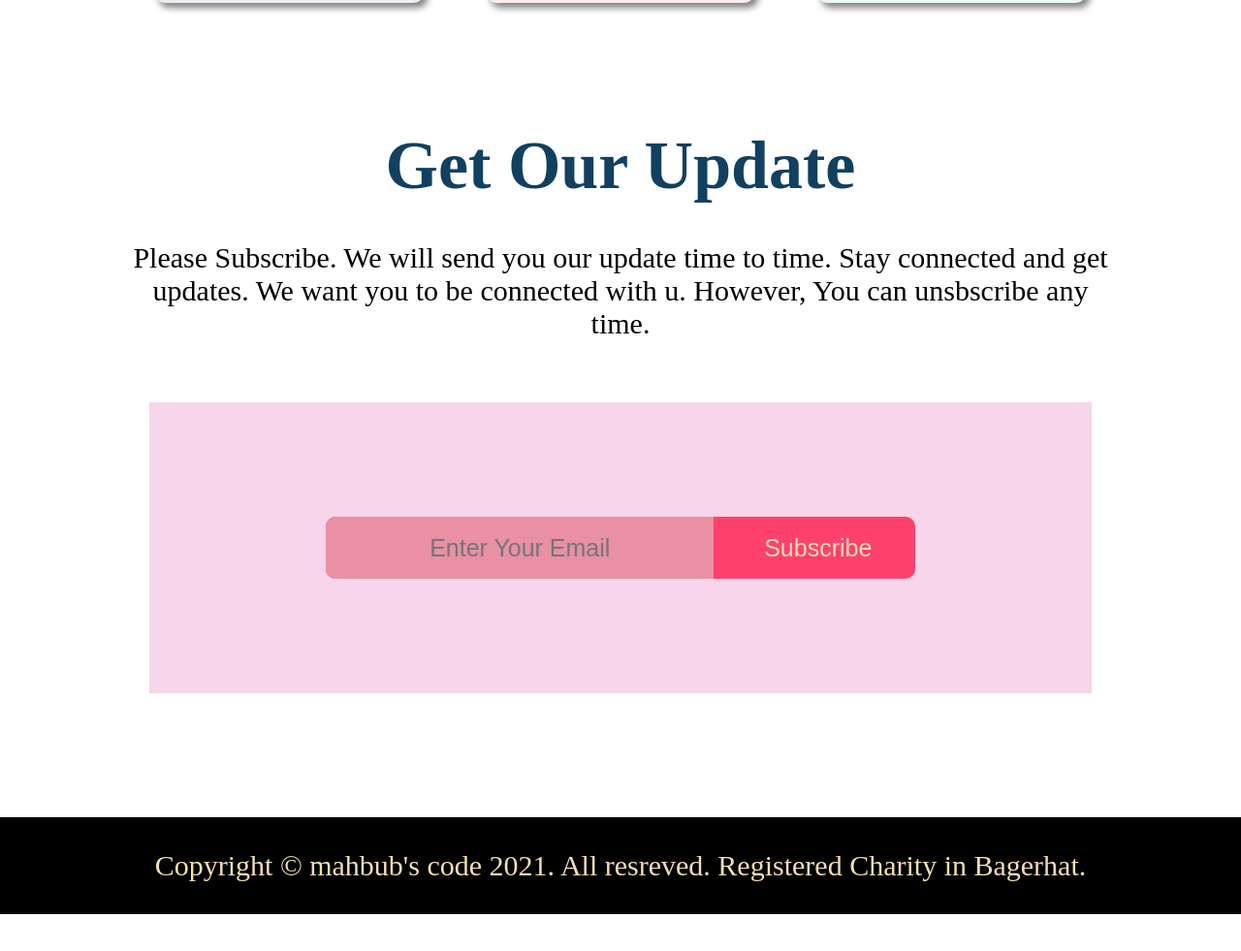
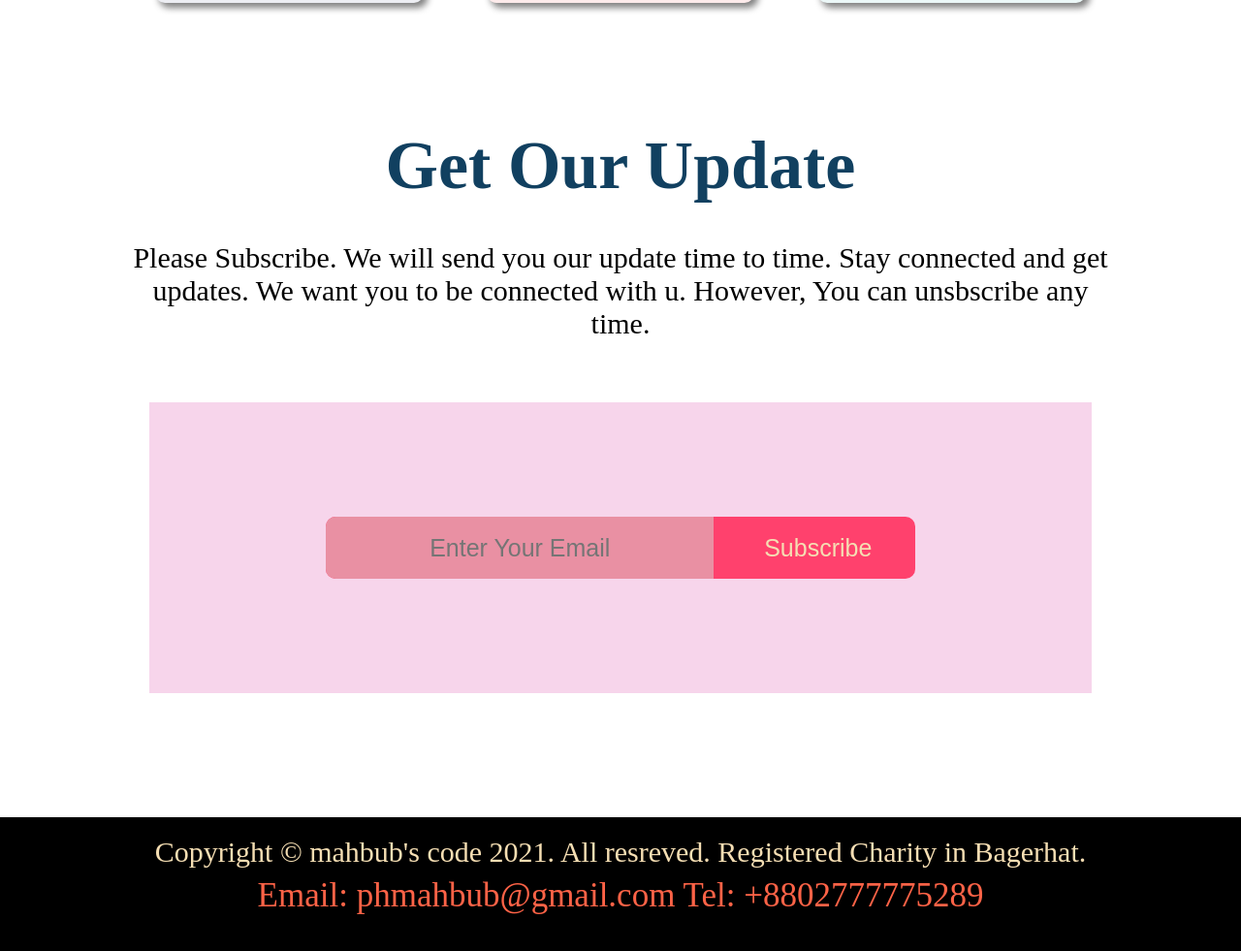
Before and after one commit to phmahbub/Assignment-01, a plain HTML site: page index.html in a window 1280 px wide. Shown: the part 4438-5419 px from the top of the page at 97% size. Before the commit the page ends 5381 px from the top, so only its background shows below. Drawn offline with nearby package versions, Linux system fonts and the light colour scheme; a web font is replaced by a local one.

Commit message:
footer updated

```diff
--- a/index.html
+++ b/index.html
@@ -112,8 +112,9 @@
     </div>
     <div class="footer">
         <footer class="footer-black">
-            <div class="copyright">Copyright &copy; mahbub's code 2021. All resreved. Registered Charity in Bagerhat.
+            <div class="copyright">Copyright &copy; mahbub's code 2021. All resreved. Registered Charity in Bagerhat.<br><span class="differnt-color"> Email: phmahbub@gmail.com Tel: +8802777775289</span>
             </div>
+
         </footer>
     </div>
 
--- a/style.css
+++ b/style.css
@@ -234,14 +234,19 @@
     color: wheat;
 }
 .footer{
-    height: 100px;
+    height: 150px;
     background-color: black;
     color: wheat;
 }
 .footer-black{
-    line-height: 100px;
+    line-height: 45px;
     text-align: center;
     font-size: 20px;
     font-family: font-family:'Poppins', sans-serif;
     margin-top:10%;
+    padding-top: 1%
 }
+.differnt-color{
+    color: tomato;
+    font-size: 35px;
+}
```
